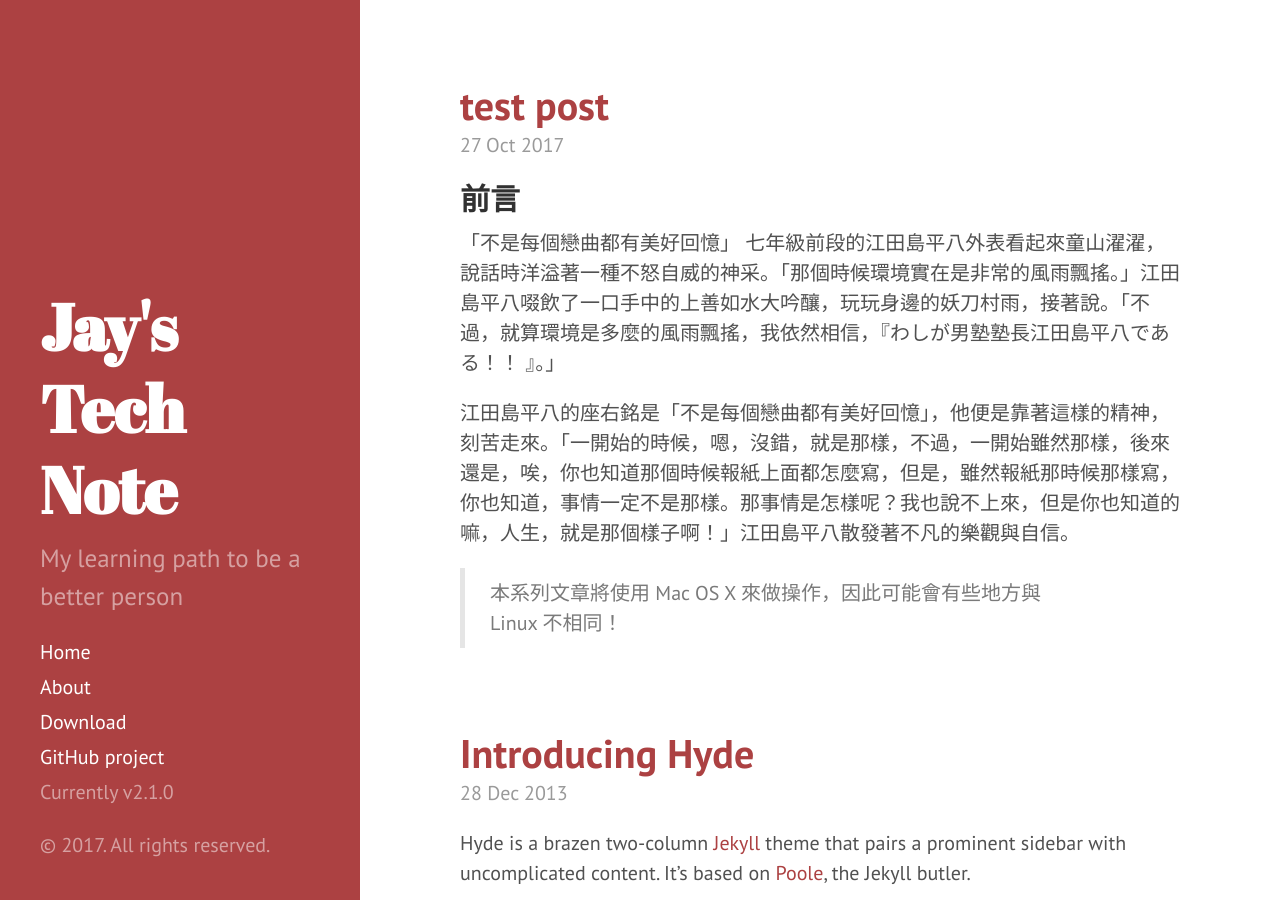
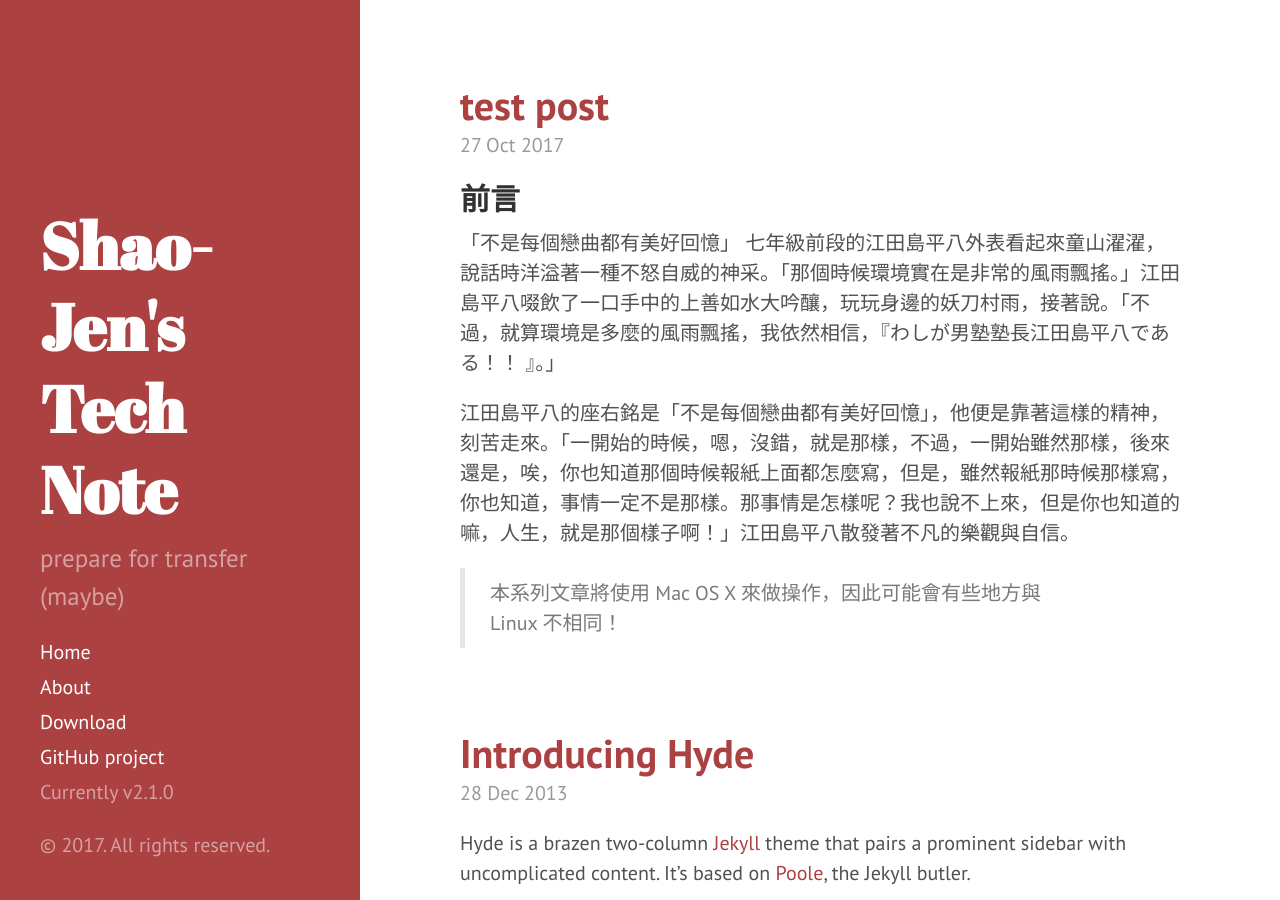
Before and after one commit to sdlfkorg/sdlfkorg.github.io, a Jekyll site: the page built from index.html, in a window 1280 px wide and 900 px high. Built offline with Jekyll 4.4.1, drawn with Linux system fonts in a browser that asks for light colours; the list of posts is cut into pages by our own code.

Commit message:
adjust wording

```diff
--- a/_config.yml
+++ b/_config.yml
@@ -7,9 +7,9 @@ permalink:        pretty
 
 
 # Setup
-title:            Jay's Tech Note
-tagline:          'Some Python, Django and JS Notes'
-description:      'My learning path to be a better person'
+title:            Shao-Jen's Tech Note
+tagline:          'Live longer live better'
+description:      'prepare for transfer (maybe)'
 baseurl:          /
 
 author: Jay Liao
```
